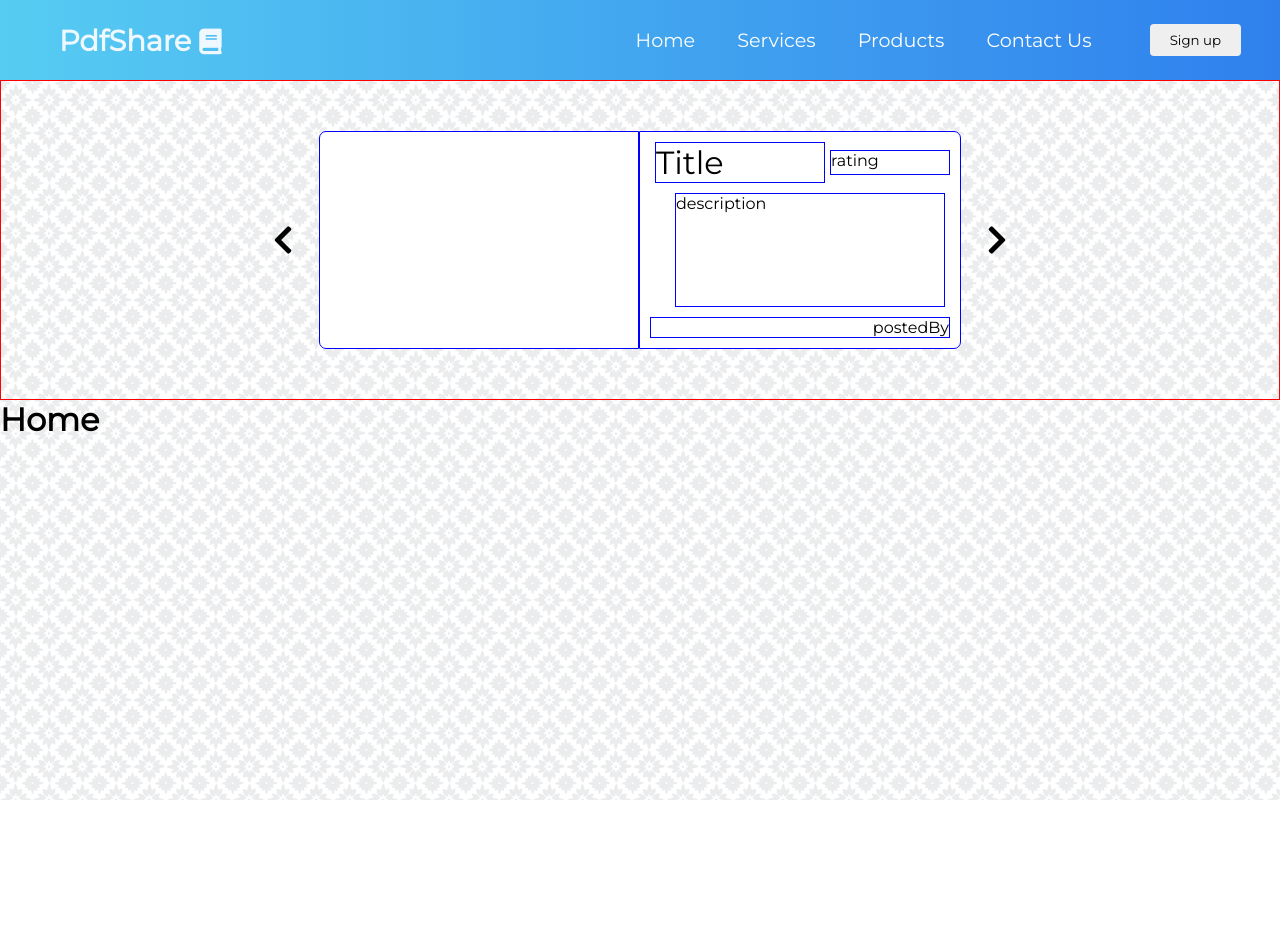
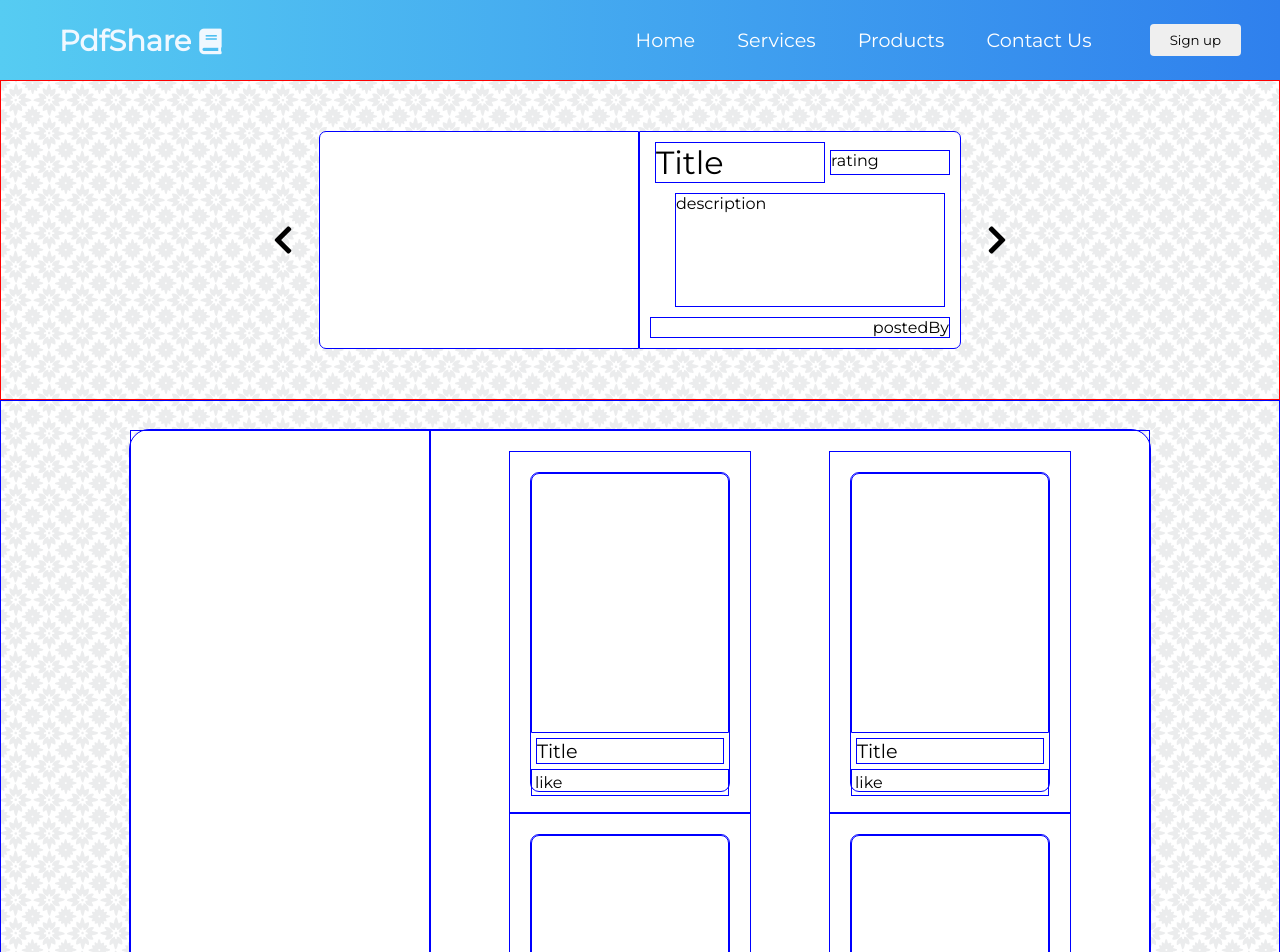
Before and after one commit to tekkiconz/IT4409-project-fe, a React (Create React App) app: page / in a window 1280 px wide. Shown: the top 952 px of the page. Before the commit the page ends 800 px from the top, so only its background shows below. Built offline with nearby package versions, Linux system fonts and the light colour scheme.

Commit message:
add layout

```diff
--- /dev/null
+++ b/src/component/Home/Home.css
@@ -0,0 +1,41 @@
+.Home {
+  padding: 28px 0;
+}
+
+.home-container {
+  width: 80%;
+  margin: auto;
+  background-color: white;
+  border-radius: 20px;
+  display: flex;
+}
+
+.home-product {
+  flex-grow: 100;
+  display: flex;
+  flex-direction: column;
+}
+
+.home-product-container {
+  min-height: 600px;
+  width: 100%;
+  flex-grow: 100;
+  display: flex;
+  flex-wrap: wrap;
+  justify-content: space-evenly;
+  align-items: flex-start;
+  padding-top: 20px;
+  padding-bottom: 20px;
+}
+
+.home-page-counter {
+  flex-grow: 100;
+  padding: 20px;
+  text-align: center;
+}
+
+.item {
+  height: 320px;
+  width: 200px;
+  margin: 20px;
+}
--- a/src/component/Home/Home.js
+++ b/src/component/Home/Home.js
@@ -1,9 +1,34 @@
 import React, { Component } from 'react';
+
+import Filter from '../Filter/Filter'
+import HomeItem from './HomeItem/HomeItem'
+
+import './Home.css';
 
 export default class Home extends Component {
   render() {
-    return (<h1>
-      <div>Home</div>
-    </h1>)
+
+
+    return (
+      <div className="Home test">
+        <div className="home-container test">
+          <Filter />
+          <div className="home-product">
+            <div className="home-product-container test">
+              <HomeItem />
+              <HomeItem />
+              <HomeItem />
+              <HomeItem />
+              <HomeItem />
+              <HomeItem />
+              <HomeItem />
+              <HomeItem />
+            </div>
+            <div className="home-page-counter test">Page</div>
+          </div>
+
+        </div>
+      </div>
+    )
   }
 }
--- /dev/null
+++ b/src/component/Home/HomeItem/HomeItem.css
@@ -0,0 +1,20 @@
+.home-item {
+  height: 320px;
+  width: 200px;
+  margin: 20px;
+  border-radius: 9px;
+}
+
+.home-item-image {
+  height: 260px;
+  border-radius: 8px 8px 0 0;
+}
+
+.home-item-title {
+  margin: 5px;
+  font-size: 1.2rem;
+}
+
+.home-item-like {
+  padding: 3px;
+}
--- /dev/null
+++ b/src/component/Home/HomeItem/HomeItem.js
@@ -0,0 +1,16 @@
+import React, { Component } from 'react'
+import './HomeItem.css'
+
+export default class HomeItem extends Component {
+  render() {
+    return (
+      <div className="HomeItem test">
+        <div className="home-item test">
+          <div className="home-item-image test"></div>
+          <div className="home-item-title test">Title</div>
+          <div className="home-item-like test">like</div>
+        </div>
+      </div>
+    )
+  }
+}
```
